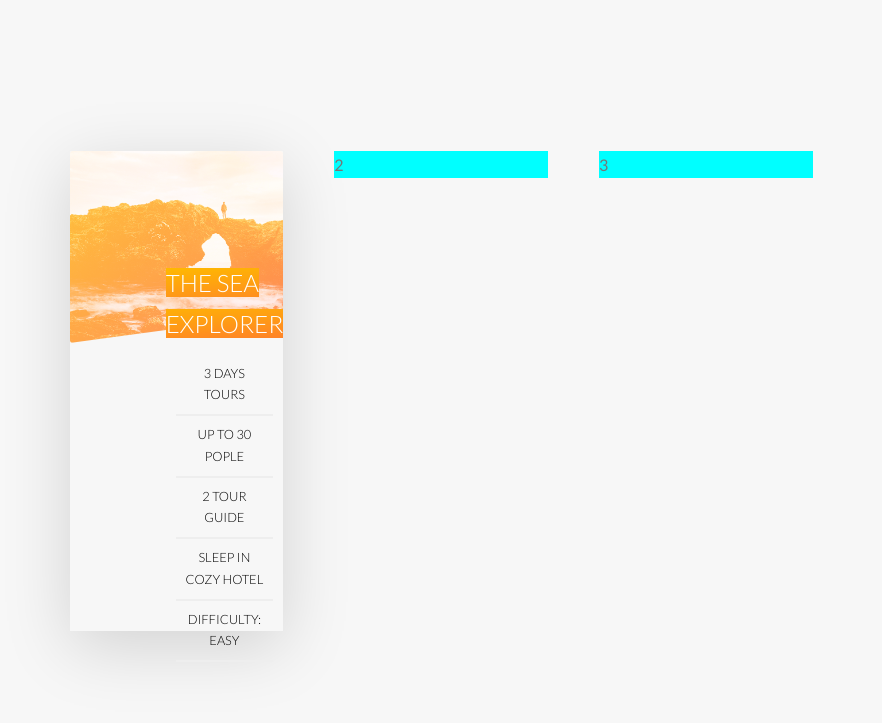
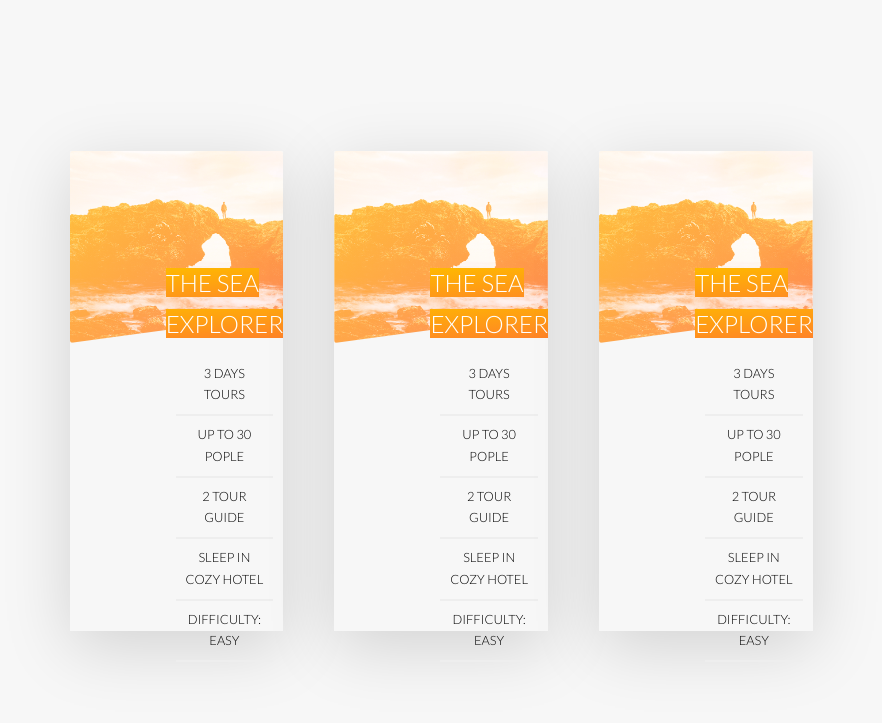
Before and after one commit to Bayezid075/Illustrator-Crack-, a website: page index.html in a window 1280 px wide. Shown: the part 2719-3442 px from the top of the page, without its empty margins (169-1051 px from the left). Drawn offline with Linux system fonts and the light colour scheme; files whose address does not match are found by name.

Commit message:
tour section complete

```diff
--- a/index.html
+++ b/index.html
@@ -135,16 +135,67 @@
                       <li>Sleep in Cozy hotel</li>
                       <li>Difficulty: easy</li>
                     </ul></div>
-
-
               </div>
               <div class="card-side card__side-back card__side-back-1">
-                Back side
+                <div class="card__cta">
+                  <div class="card__price-box">
+                      <p class="card__price-only">only</p>
+                      <p class="card__price-value">$297</p>
+                      <a href="#" class="btn btn-white"> Book Now</a>
+
+                  </div>
+                </div>
               </div>
             </div>
           </div>
-          <div class="col-1-of-3">2</div>
-          <div class="col-1-of-3">3</div>
+          <div class="col-1-of-3">            <div class="card">
+            <div class="card-side card__side-front">
+              <div class="card-picture card-picture-1">&nbsp;</div>
+              <h4 class="card_heading">
+               <span class="card_heading__span card_heading__span-1"> The Sea Explorer</span</h4>
+              <div class="card-details"><ul>
+                    <li>3 days tours</li>
+                    <li>Up to 30 pople</li>
+                    <li>2 Tour guide</li>
+                    <li>Sleep in Cozy hotel</li>
+                    <li>Difficulty: easy</li>
+                  </ul></div>
+            </div>
+            <div class="card-side card__side-back card__side-back-1">
+              <div class="card__cta">
+                <div class="card__price-box">
+                    <p class="card__price-only">only</p>
+                    <p class="card__price-value">$297</p>
+                    <a href="#" class="btn btn-white"> Book Now</a>
+
+                </div>
+              </div>
+            </div>
+          </div></div>
+          <div class="col-1-of-3">            <div class="card">
+            <div class="card-side card__side-front">
+              <div class="card-picture card-picture-1">&nbsp;</div>
+              <h4 class="card_heading">
+               <span class="card_heading__span card_heading__span-1"> The Sea Explorer</span</h4>
+              <div class="card-details"><ul>
+                    <li>3 days tours</li>
+                    <li>Up to 30 pople</li>
+                    <li>2 Tour guide</li>
+                    <li>Sleep in Cozy hotel</li>
+                    <li>Difficulty: easy</li>
+                  </ul></div>
+            </div>
+            <div class="card-side card__side-back card__side-back-1">
+              <div class="card__cta">
+                <div class="card__price-box">
+                    <p class="card__price-only">only</p>
+                    <p class="card__price-value">$297</p>
+                    <a href="#" class="btn btn-white"> Book Now</a>
+
+                </div>
+              </div>
+            </div>
+          </div></div>
         </div>
       </div>
     </main>
--- a/sass/components/_card.scss
+++ b/sass/components/_card.scss
@@ -94,4 +94,19 @@
       }
     }
   }
+  &__cta {
+    position: absolute;
+    top: 50%;
+    left: 50%;
+    transform: translate(-50%, -50%);
+  }
+  &__price-box {
+    text-align: center;
+    color: $color-white;
+  }
+  &__price-only {
+  }
+  &__price-value {
+    font-size: 4rem;
+  }
 }
--- a/sass/layout/_tour.scss
+++ b/sass/layout/_tour.scss
@@ -3,7 +3,6 @@
 }
 .col-1-of-3 {
   width: 25%;
-  background: aqua;
   float: left;
   margin: 3%;
 }
```
Also changed, not shown: css/style.css.
